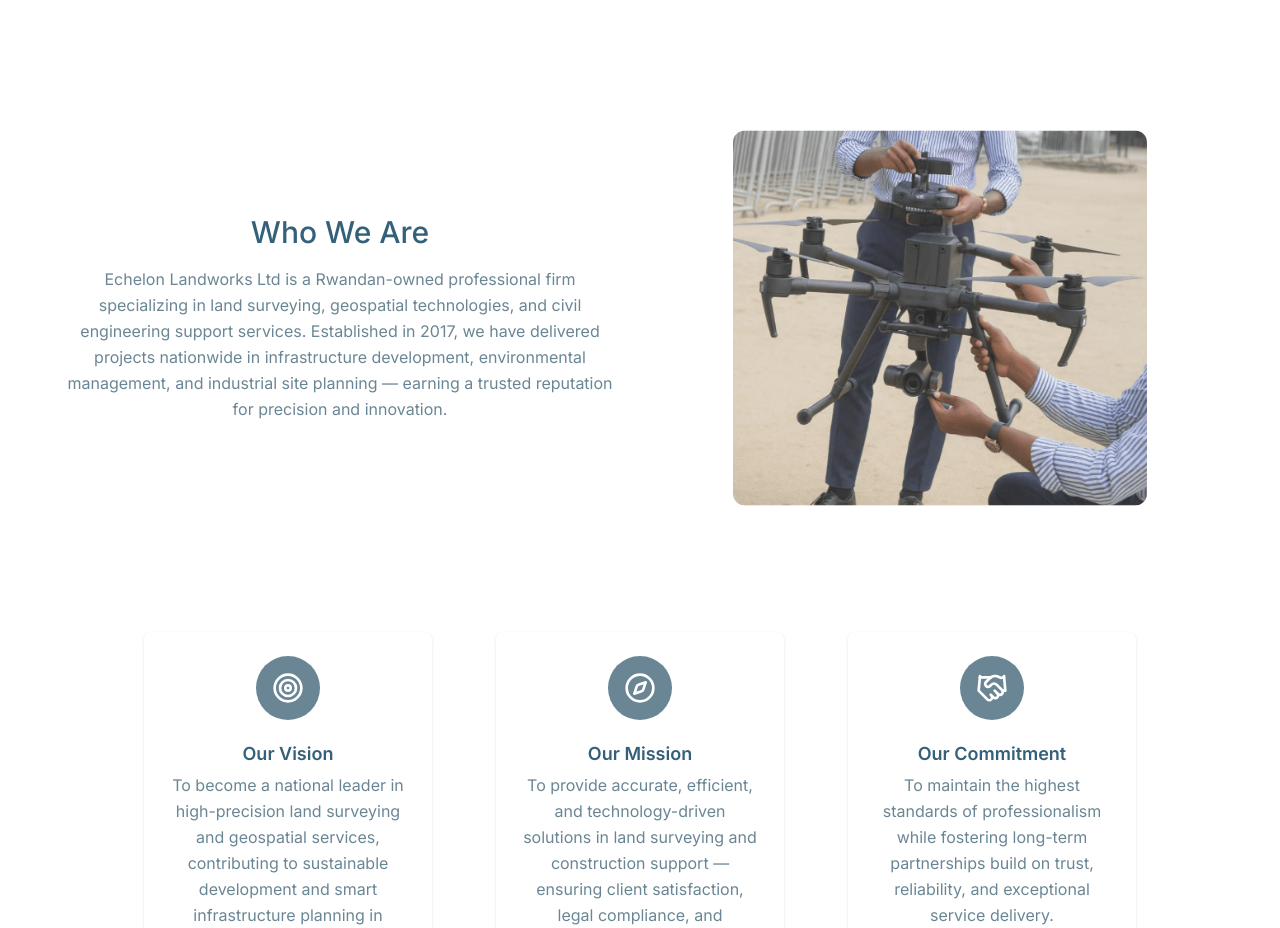
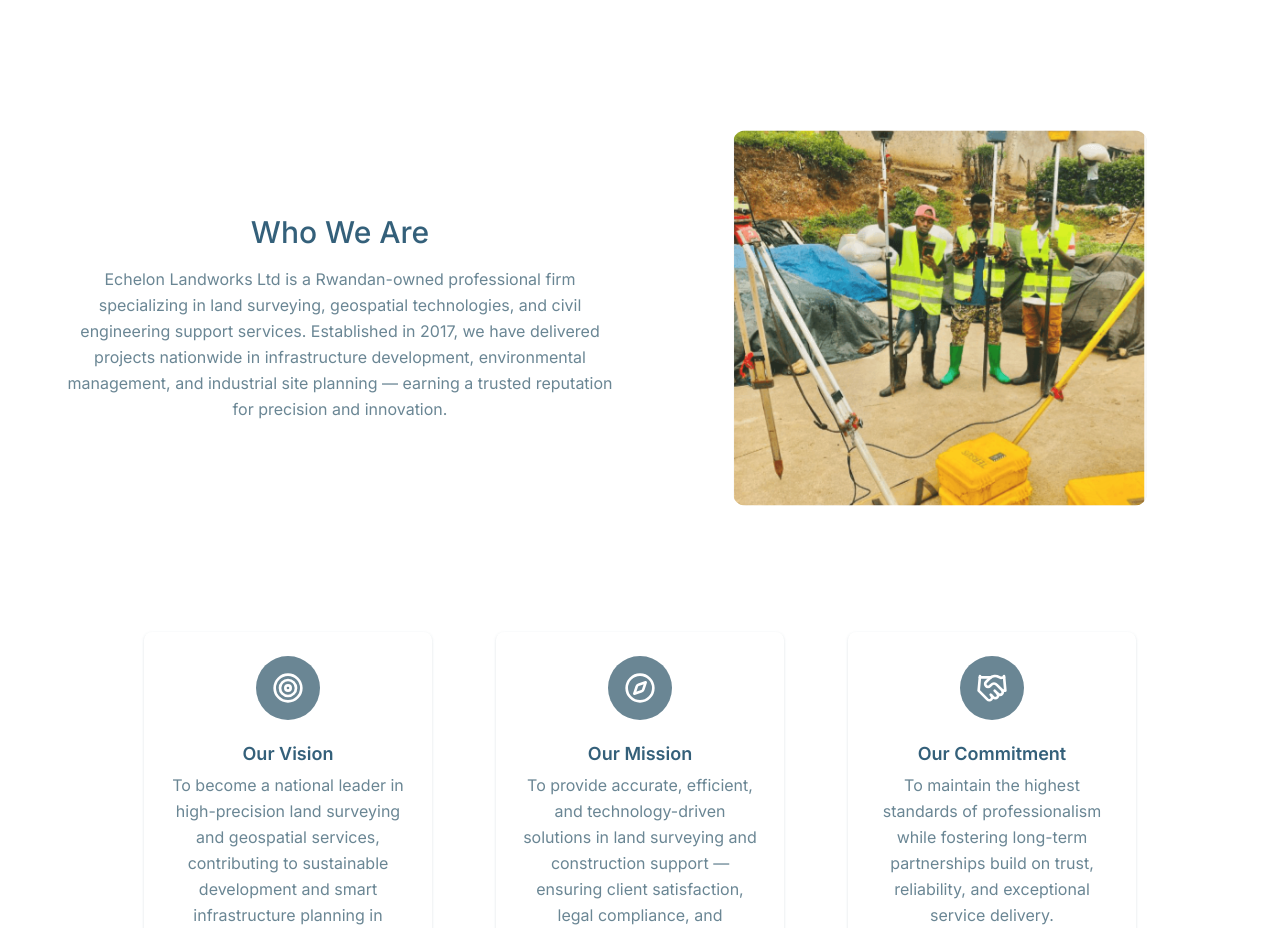
Before and after one commit to DavidMANZI-093/apex, a Next.js app: page / in a window 1280 px wide. Shown: the part 860-1788 px from the top of the page. Built offline with nearby package versions, Linux system fonts and the light colour scheme.

Commit message:
Auto-commit at 7/21/2025, 9:42:53 AM for inactivity period...

```diff
--- a/src/app/globals.css
+++ b/src/app/globals.css
@@ -136,17 +136,17 @@ textarea:focus-visible {
 }
 
 #slide-1 {
-	animation: slide-1 16s infinite ease-in-out;
+	animation: slide-1 10s infinite ease-in-out;
 }
 #slide-2 {
-	animation: slide-2 16s infinite ease-in-out;
+	animation: slide-2 10s infinite ease-in-out;
 }
 #slide-3 {
-	animation: slide-3 16s infinite ease-in-out;
+	animation: slide-3 10s infinite ease-in-out;
 }
 #slide-4 {
-	animation: slide-4 16s infinite ease-in-out;
+	animation: slide-4 10s infinite ease-in-out;
 }
 #slide-5 {
-	animation: slide-5 16s infinite ease-in-out;
+	animation: slide-5 10s infinite ease-in-out;
 }
```
